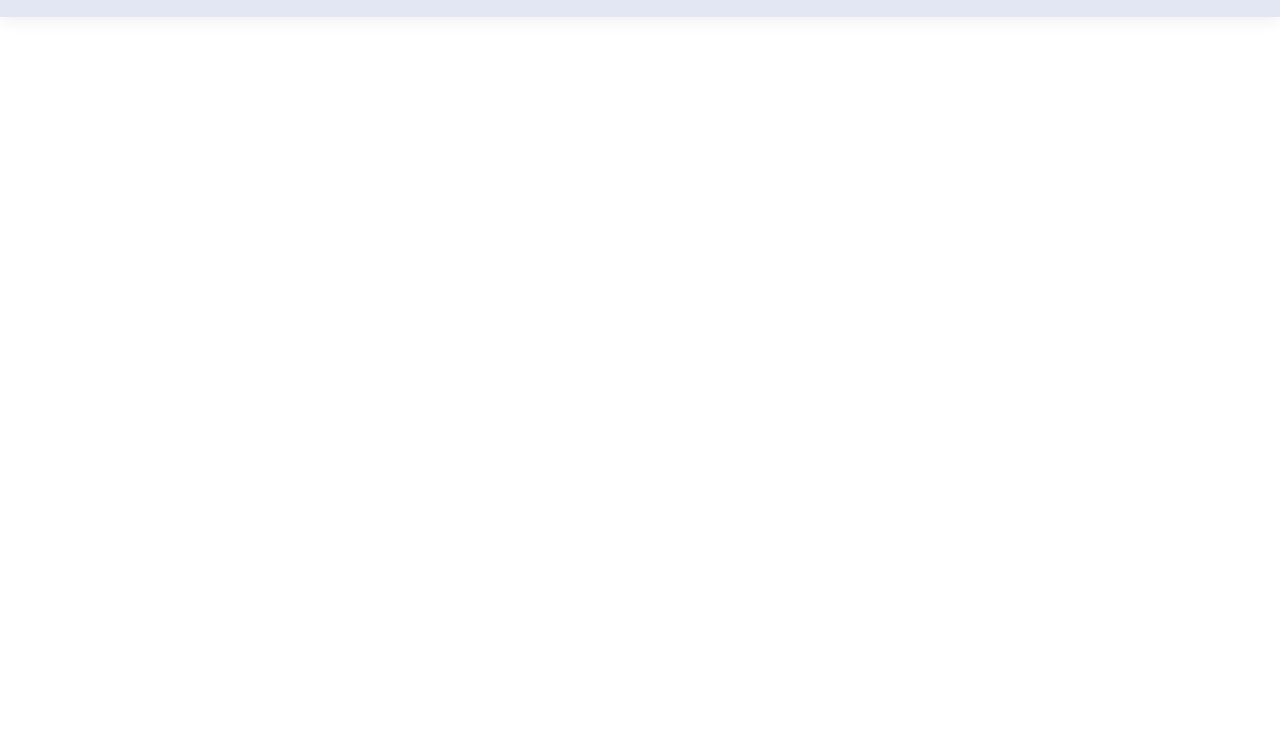
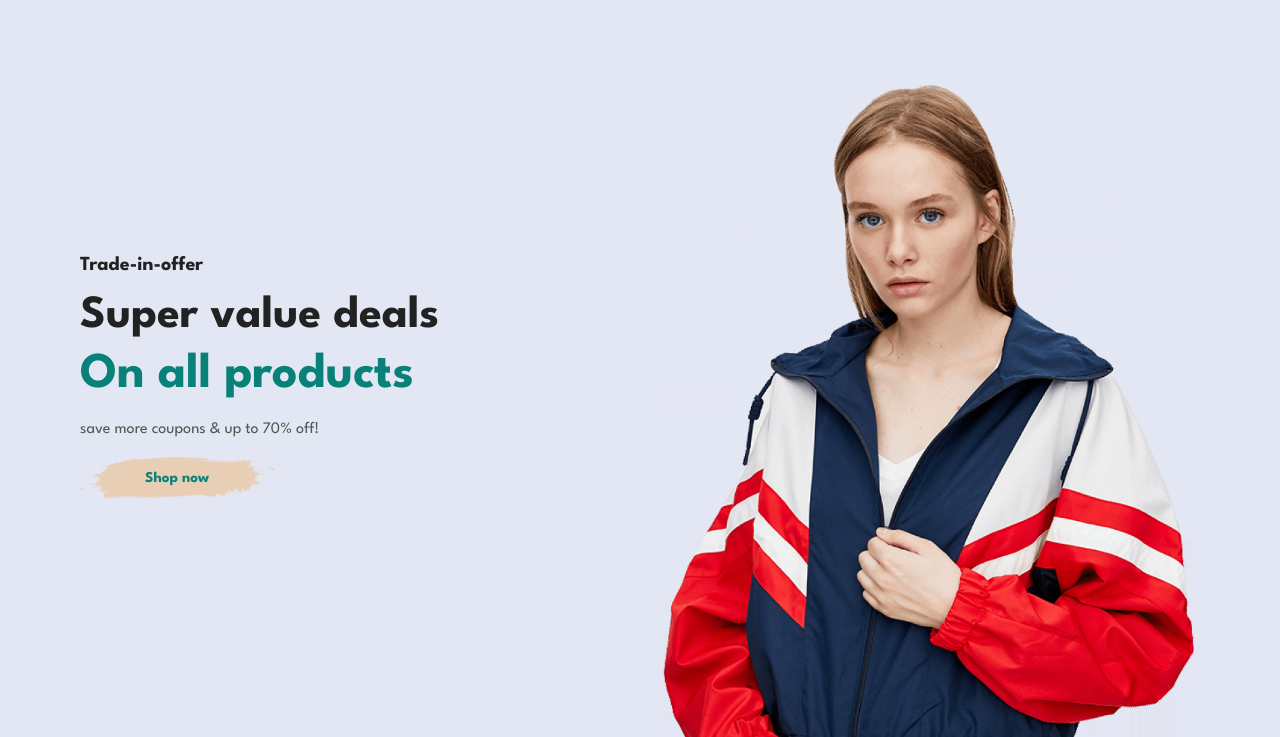
Before and after one commit to alirezatayebinejad/ecommerce-website-html-css, a plain HTML site: page index.html in a window 1280 px wide. Shown: the part 67-804 px from the top of the page. Drawn offline with Linux system fonts and the light colour scheme.

Commit message:
hero section completed

```diff
--- a/index.html
+++ b/index.html
@@ -38,7 +38,15 @@
 
     <!--main section-->
 
-    <main></main>
+    <main>
+      <section class="hero">
+        <h4>Trade-in-offer</h4>
+        <h2>Super value deals</h2>
+        <h1>On all products</h1>
+        <p>save more coupons & up to 70% off!</p>
+        <button>Shop now</button>
+      </section>
+    </main>
 
     <!--footer section-->
 
--- a/style.css
+++ b/style.css
@@ -99,3 +99,39 @@ body {
     bottom: -4px;
     left: 20px;
 }
+
+/* home main styles */
+
+/* hero section styles */
+
+section.hero{
+  background-image: url(images/hero4.png);
+  width: 100%;
+  height: 90vh;
+  background-size: cover;
+  background-position: top 25% right 0;
+  display: flex;
+  flex-direction: column;
+  align-items:flex-start;
+  justify-content: center;
+  padding: 0 80px;
+}
+
+section.hero h4{
+  padding-bottom: 15px;
+}
+section.hero h1{
+color: #088178;
+}
+section.hero button{
+background-color: transparent;
+background-image: url(images/button.png);
+background-repeat: no-repeat;
+background-size: cover;
+border: 0;
+cursor: pointer;
+font-size: 15px;
+font-weight: 700;
+color: #088178;
+padding: 14px 65px 14px 65px;
+}
```
